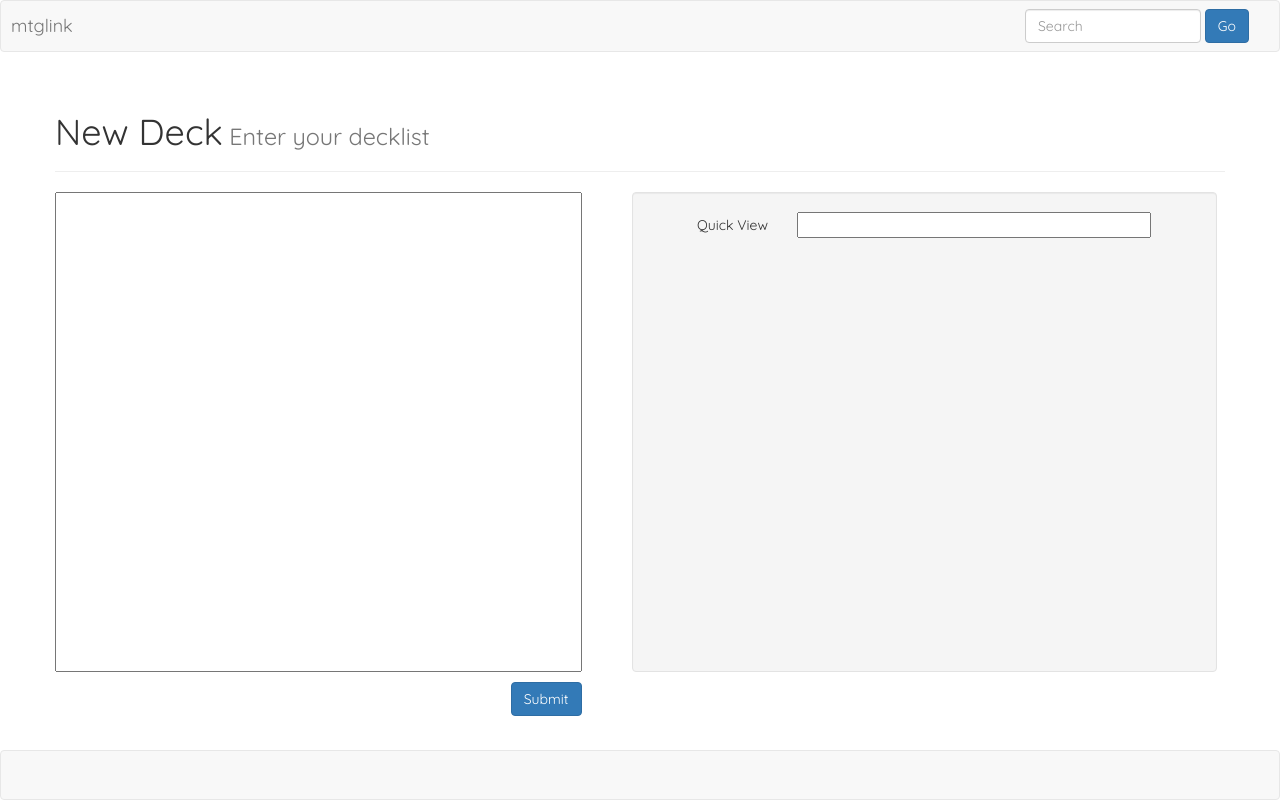
After one commit to sjb9774/mtg-link, a Flask app: page /view/new-deck in a window 1280 px wide. The commit adds this page. Run offline with Flask 2, Linux system fonts and the light colour scheme; parts of the project's set-up code (start-up, migrations or seed data) failed here and were passed over; some libraries are stand-ins or nearby versions.

Commit message:
add more deck functionality, listing and viewing

```diff
--- a/mtg_link/models/decks.py
+++ b/mtg_link/models/decks.py
@@ -14,6 +14,7 @@ class Deck(db.IdMixin, db.Base, db.DefaultMixin):
     create_date = Column(Date())
     deck_index = Column(Integer, default=0)
     root_deck_id = Column(VARCHAR(db.id_length))
+    sanitized_name = Column(VARCHAR(200))
 
 class XDeckCard(db.IdMixin, db.Base, db.DefaultMixin):
 
--- a/mtg_link/models/users.py
+++ b/mtg_link/models/users.py
@@ -1,5 +1,8 @@
-from sqlalchemy import Table, Column, VARCHAR, Integer, Boolean, ForeignKey, Enum, DateTime, Float
+from sqlalchemy import Table, Column, VARCHAR, Integer, Boolean, ForeignKey
+from sqlalchemy import Enum, DateTime, Float
+from sqlalchemy.orm import relationship
 from mtg_link import db
+from mtg_link.models.decks import Deck
 
 class User(db.Base, db.IdMixin, db.DefaultMixin):
 
@@ -7,3 +10,4 @@ class User(db.Base, db.IdMixin, db.DefaultMixin):
     last_name = Column(VARCHAR(200))
     username = Column(VARCHAR(200))
     password = Column(VARCHAR(1000))
+    decks = relationship('Deck')
--- /dev/null
+++ b/mtg_link/static/css/views/new_deck.css
@@ -0,0 +1,41 @@
+.new-deck-group {
+  width: 45%;
+  display: inline-block;
+  float: left;
+  margin-right: 25px;
+}
+
+.quick-view-wrapper {
+  display: inline-block;
+  margin-left: 25px;
+  width: 50%;
+  height: 60vh;
+}
+
+.quick-view-header {
+  width: 100%;
+  text-align: center;
+  margin-bottom: 50px;
+}
+
+.quick-view-image-wrapper {
+  width: 100%;
+  text-align: center;
+}
+
+#quick-view-input {
+  margin-left: 25px;
+  width: 65%;
+}
+.new-deck-textarea {
+  width: 100%;
+  height: 60vh;
+  display: block;
+  margin-bottom: 10px;
+  resize: none;
+  font-family: Arial, sans-serif;
+}
+
+#new-deck-submit-button {
+  float: right;
+}
--- a/mtg_link/static/css/views/views.css
+++ b/mtg_link/static/css/views/views.css
@@ -7,7 +7,7 @@ body {
   width: 100%;
   height: 100%;
   font-family: 'Quicksand', sans-serif;
-  padding-bottom: 75px;
+  padding-bottom: 50px;
 }
 
 p {
--- a/mtg_link/static/js/view_card.js
+++ b/mtg_link/static/js/view_card.js
@@ -13,17 +13,16 @@ $(document).on('ready', function onReady(evt) {
   searchInput.on('keydown', function keyDown(evt) {
     if (evt.keyCode == 13) {
       var searchText = $('#search-input').val();
-      search(searchText, function partial(resp) { redirect(resp.url); });
+      if (searchText) {
+        search(searchText, function partial(resp) { redirect(resp.url); });
+      }
     }
   });
   searchButton.on('click', function(evt) {
     var searchText = $('#search-input').val();
-    var onSuccess = function(evt) {
-      if (evt.url) {
-        search(searchText, function partial(resp) { redirect(resp.url); });
-      }
+    if (searchText) {
+      search(searchText, function partial(resp) { redirect(resp.url); });
     }
-    $.get({'url': '/search?name=' + searchText, 'success': onSuccess});
   });
 
 });
--- /dev/null
+++ b/mtg_link/static/js/view_new_deck.js
@@ -0,0 +1,32 @@
+$(document).on('ready', function onReady(evt) {
+  var quickViewInput = $('#quick-view-input');
+  quickViewInput.on('keyup', function(evt) {
+    var currentText = quickViewInput.val();
+    var callback = function(resp) {
+      if (resp.success) {
+        $('#quick-view-image').attr('src', resp.imageUrl);
+      }
+    };
+    var payload = {
+      'url': '/search?name=' + $('#quick-view-input').val(),
+      'success': callback
+    };
+    $.get(payload);
+  });
+
+  var newDeckSubmitButton = $('#new-deck-submit-button');
+  newDeckSubmitButton.on('click', function(evt) {
+    var deckText = $('.new-deck-textarea').val();
+    var callback = function(resp) {
+      if (resp.success) {
+        alert('Deck ' + resp.deckName + ' saved successfully!');
+      }
+    };
+    var payload = {
+      'url': '/api/new-deck',
+      'success': callback,
+      'data': {'text': deckText}
+    }
+    $.post(payload);
+  });
+});
--- a/mtg_link/templates/views/view_base.html
+++ b/mtg_link/templates/views/view_base.html
@@ -1,16 +1,16 @@
 <!DOCTYPE html>
 <html lang="en">
   <head>
-    <title>{% block title %}{% endblock %} - mtg-link</title>
+    <title>{% block title %}Home{% endblock %} - mtg-link</title>
     <meta charset="utf-8">
-    <link rel='stylesheet' href='../static/css/libs/bootstrap.css' type='text/css'>
-    <link rel='stylesheet' href='../static/css/views/views.css' type='text/css'>
+    <link rel='stylesheet' href='/static/css/libs/bootstrap.css' type='text/css'>
+    <link rel='stylesheet' href='/static/css/views/views.css' type='text/css'>
     <link href='https://fonts.googleapis.com/css?family=Quicksand' rel='stylesheet' type='text/css'>
     <script src="https://code.jquery.com/jquery-2.2.3.min.js" integrity="sha256-a23g1Nt4dtEYOj7bR+vTu7+T8VP13humZFBJNIYoEJo=" crossorigin="anonymous"></script>
-    <script src='../static/js/libs/bootstrap.js'></script>
+    <script src='/static/js/libs/bootstrap.js'></script>
     <script src='https://cdnjs.cloudflare.com/ajax/libs/js-cookie/2.1.0/js.cookie.js'></script>
-    <script src='../static/js/shared.js'></script>
-    <script src='../static/js/view_card.js'></script>
+    <script src='/static/js/shared.js'></script>
+    <script src='/static/js/view_card.js'></script>
     {% block head %}
     {% endblock %}
   </head>
@@ -24,13 +24,14 @@
           {% if active_user %}
           <ul class='nav navbar-nav'>
             <li><a href='/account/{{active_user.username}}'>My Account</a></li>
+            <li><a href='/view/decks/{{active_user.username}}'>My Decks</a></li>
           </ul>
           {% endif %}
           <div class='navbar-form navbar-right'>
             <div class='form-group'>
               <input type='text' id='search-input' class='form-control' placeholder='Search'>
             </div>
-              <button id='navbar-search-button' type='submit' class='btn btn-default'>Go</button>
+              <button id='navbar-search-button' type='submit' class='btn btn-primary'>Go</button>
           </div>
         </div>
       </div>
@@ -41,7 +42,7 @@
         <div class='container-fluid'>
           <div class='navbar-form navbar-right'>
             {% if active_user %}
-            <button id='logout-button' class='btn btn-default'>Logout</button>
+            <button id='logout-button' class='btn btn-secondary'>Logout</button>
             {% endif %}
           </div>
         </div>
--- /dev/null
+++ b/mtg_link/templates/views/view_new_deck.html
@@ -0,0 +1,30 @@
+{% extends 'views/view_base.html' %}
+{% block title %}New Deck{% endblock %}
+{% block head %}
+<link rel='stylesheet' href='../static/css/views/new_deck.css' type='text/css'>
+<script src='../static/js/view_new_deck.js'></script>
+{% endblock %}
+{% block body %}
+<div class='container'>
+  <div class='row'>
+    <div class='page-header'>
+      <h1>New Deck<small> Enter your decklist</small></h1>
+    </div>
+  </div>
+  <div class='row'>
+    <div class='new-deck-group input-group'>
+      <textarea class='new-deck-textarea'></textarea>
+      <button class='btn btn-primary' id='new-deck-submit-button'>Submit</button>
+    </div>
+    <div class='well quick-view-wrapper'>
+      <div class='quick-view-header'>
+        <span>Quick View</span>
+        <input id='quick-view-input' type='text'></input>
+      </div>
+      <div class='quick-view-image-wrapper'>
+        <img id='quick-view-image'>
+      </div>
+    </div>
+  </div>
+</div>
+{% endblock %}
--- /dev/null
+++ b/mtg_link/utils/views.py
@@ -0,0 +1,34 @@
+from flask import render_template, request
+from mtg_link import app
+import functools
+from mtg_link.utils.users import get_active_user
+
+
+def custom_route(rule, **options):
+    def decorator(f):
+        endpoint = options.pop('endpoint', None)
+        @functools.wraps(f)
+        def wrapper(*args, **kwargs):
+            get_args = {}
+            if request.args:
+                get_args = request.args.to_dict()
+            post_args = {}
+            if request.form:
+                post_args = request.form.to_dict()
+            if options.get('methods'):
+                methods = options.get('methods')
+                if 'GET' in methods and 'POST' in methods:
+                    return f(*args, get_args=get_args, post_args=post_args, **kwargs)
+                elif 'GET' in methods:
+                    return f(*args, get_args=get_args, **kwargs)
+                elif 'POST' in methods:
+                    return f(*args, post_args=post_args, **kwargs)
+                else:
+                    return f(*args, **kwargs)
+
+        app.add_url_rule(rule, endpoint, wrapper, **options)
+        return wrapper
+    return decorator
+
+def custom_render(template_path, **kwargs):
+    return render_template(template_path, active_user=get_active_user(), **kwargs)
--- a/mtg_link/views.py
+++ b/mtg_link/views.py
@@ -6,26 +6,25 @@ from mtg_link.models.users import User
 from mtg_link.models.sessions import Session
 from mtg_link.utils.search import get_card_suggestions
 from mtg_link.utils.users import login, get_active_user, hash_password, create_user
+from mtg_link.utils.decks import create_deck
+from mtg_link.utils.views import custom_route, custom_render
 from jinja2 import TemplateNotFound
 import json
 import db
 
-@app.route('/', methods=['GET'])
-def home():
-    active_user = get_active_user()
-    if not active_user: # no user is logged in
+@custom_route('/', methods=['GET'])
+def home(get_args):
+    if not get_active_user():
         return redirect('/login', code=302)
     else:
-        return render_template('/views/view_home.html', active_user=active_user)
+        return custom_render('/views/view_home.html')
 
-@app.route('/login', methods=['GET'])
-def login_page():
-    active_user = get_active_user()
-    return render_template('views/view_login.html', active_user=active_user)
+@custom_route('/login', methods=['GET'])
+def login_page(get_args):
+    return custom_render('views/view_login.html')
 
-@app.route('/api/card', methods=['GET'])
-def api_get_card():
-    args = request.args.to_dict()
+@custom_route('/api/card', methods=['GET'])
+def api_get_card(get_args):
     if not args:
         # TODO: Return a nice page detailing how to use the api
         return 'Needs some arguments!'
@@ -34,8 +33,8 @@ def api_get_card():
         cards = MtgCardModel.filter_by(**filtered_args).all()
         return jsonify({'cards':[dict(card) for card in cards]})
 
-@app.route('/view/card', methods=['GET'])
-def view_card():
+@custom_route('/view/card', methods=['GET'])
+def view_card(get_args):
     args = request.args.to_dict()
     q = db.Session.query(MtgCardModel).join(MtgCardSetModel)\
                                       .filter(MtgCardModel.name == args.get('name'))\
@@ -47,66 +46,92 @@ def view_card():
 
     card = q.first()
     if card:
-        return render_template("views/view_card.html", card=card, active_user=get_active_user())
+        return custom_render("views/view_card.html", card=card)
     else:
-        return fourfour_wrapper(args.get('name'))
+        return custom_render("views/view_card_suggestions.html", suggestions=get_card_suggestions(args.get('name')))
 
 @app.errorhandler(404)
 def four_o_four(err):
-    return render_template('views/404.html', suggestions=None), 404
+    return custom_render('views/404.html'), 404
 
-def fourfour_wrapper(card_name):
-    active_user = get_active_user()
-    suggestions = get_card_suggestions(card_name)
-    if len(suggestions) == 1:
-        return render_template("views/view_card.html", card=suggestions[0], active_user=active_user)
-    else:
-        return render_template('views/404.html', suggestions=suggestions, active_user=active_user), 404
-
-@app.route('/image', methods=['GET'])
-def image():
-    args = request.args.to_dict()
-    q = db.Session.query(MtgCardModel).join(MtgCardSetModel).filter(MtgCardSetModel.code==args.get('set')) if args.get('set') else MtgCardModel
-    card = q.filter(MtgCardModel.name == args.get('name')).first()
+@custom_route('/image', methods=['GET'])
+def image(get_args):
+    set_code = get_args.get('set')
+    name = get_args.get('name')
+    q = db.Session.query(MtgCardModel).join(MtgCardSetModel).filter(MtgCardSetModel.code==set_code) if set_code else MtgCardModel
+    card = q.filter(MtgCardModel.name == name).filter(MtgCardModel.multiverse_id != None).first()
     return send_from_directory('/home/myaccount/Pictures', '{card.set.code}/{card.name} - {card.multiverse_id}.png'.format(card=card))
 
-@app.route('/search', methods=['GET'])
-def search():
-    args = request.args.to_dict()
-    return jsonify({'url': '/view/card?name={}'.format(args.get('name')), 'success': True})
+@custom_route('/search', methods=['GET'])
+def search(get_args):
+    name = get_args.get('name')
+    card = MtgCardModel.filter_by(name=name).first()
+    result = {
+        'success': False
+    }
+    if card:
+        result['success'] = True
+        result['url'] = '/view/card?name={name}'.format(name=card.name)
+        result['imageUrl'] = '/image?name={name}'.format(name=card.name)
+    else:
+        result['success'] = False
+        result['url'] = '/view/card?name={name}'.format(name=name)
 
-@app.route('/api/login', methods=['POST'])
-def user_login():
-    args = request.form.to_dict()
+    return jsonify(result)
+
+@custom_route('/api/login', methods=['POST'])
+def user_login(post_args):
     result = {'success': False}
-    if args.get('username') and args.get('password'):
-        session = login(args.get('username'), args.get('password'))
+    if post_args.get('username') and post_args.get('password'):
+        session = login(post_args.get('username'), post_args.get('password'))
         if session:
             result['success'] = True
             result['session_id'] = session.id
     return jsonify(result)
 
-@app.route('/api/logout', methods=['POST'])
-def user_logout():
-    args = request.form.to_dict()
-    sess = Session.get(args.get('sessionId', ''))
+@custom_route('/api/logout', methods=['POST'])
+def user_logout(post_args):
+    sess = Session.get(post_args.get('sessionId', ''))
     if sess and sess.active:
         sess.active = False
         return jsonify({'success': True})
     else:
         return jsonify({'success': False})
 
-@app.route('/api/register', methods=['POST'])
-def user_register():
-    args = request.form.to_dict()
-    user = create_user(args.get('username'), args.get('password'))
+@custom_route('/api/register', methods=['POST'])
+def user_register(post_args):
+    user = create_user(post_args.get('username'), post_args.get('password'))
     user.insert()
     db.Session.commit()
     return jsonify({'success': True})
 
+@custom_route('/api/new-deck', methods=['POST'])
+def save_new_deck(post_args):
+    deck_text = post_args.get('text').split('\n')
+    active_user = get_active_user()
+    deck, xcards = create_deck(deck_text)
+    deck.user_id = active_user.id
+    deck.name = "New Deck - {username} ({date})".format(username=active_user.username, date=deck.create_date.strftime('%m/%d/%Y'))
+    deck.insert()
+    for xcard in xcards:
+        xcard.insert()
+    db.Session.commit()
 
-@app.route('/account/<username>', methods=['GET'])
-def account(username):
-    active_user = get_active_user()
+    return jsonify({'success': True, 'deckName': deck.name})
+
+@custom_route('/account/<username>', methods=['GET'])
+def account(username, get_args):
     user = User.filter_by(username=username).first()
-    return render_template('views/view_account.html', user=user, active_user=active_user)
+    return custom_render('views/view_account.html', user=user)
+
+@custom_route('/view/new-deck', methods=['GET'])
+def new_deck(get_args):
+    return custom_render('views/view_new_deck.html')
+
+@custom_route('/view/decks/<username>', methods=['GET'])
+def view_users_decks(username, get_args):
+    user = User.filter_by(username=username).first()
+    if user:
+        return render_template('views/view_decks.html', user=user)
+    else:
+        abort(404)
```
Also changed, not shown: mtg_link/static/css/views/decks.css (added, +16 -0 lines), mtg_link/static/css/views/errors.css (+0 -8 lines), mtg_link/static/css/views/view_card_suggestions.css (added, +7 -0 lines), mtg_link/static/js/view_decks.js (added, +8 -0 lines), mtg_link/templates/views/404.html (+2 -12 lines), mtg_link/templates/views/view_card_suggestions.html (added, +19 -0 lines), mtg_link/templates/views/view_decks.html (added, +35 -0 lines).
